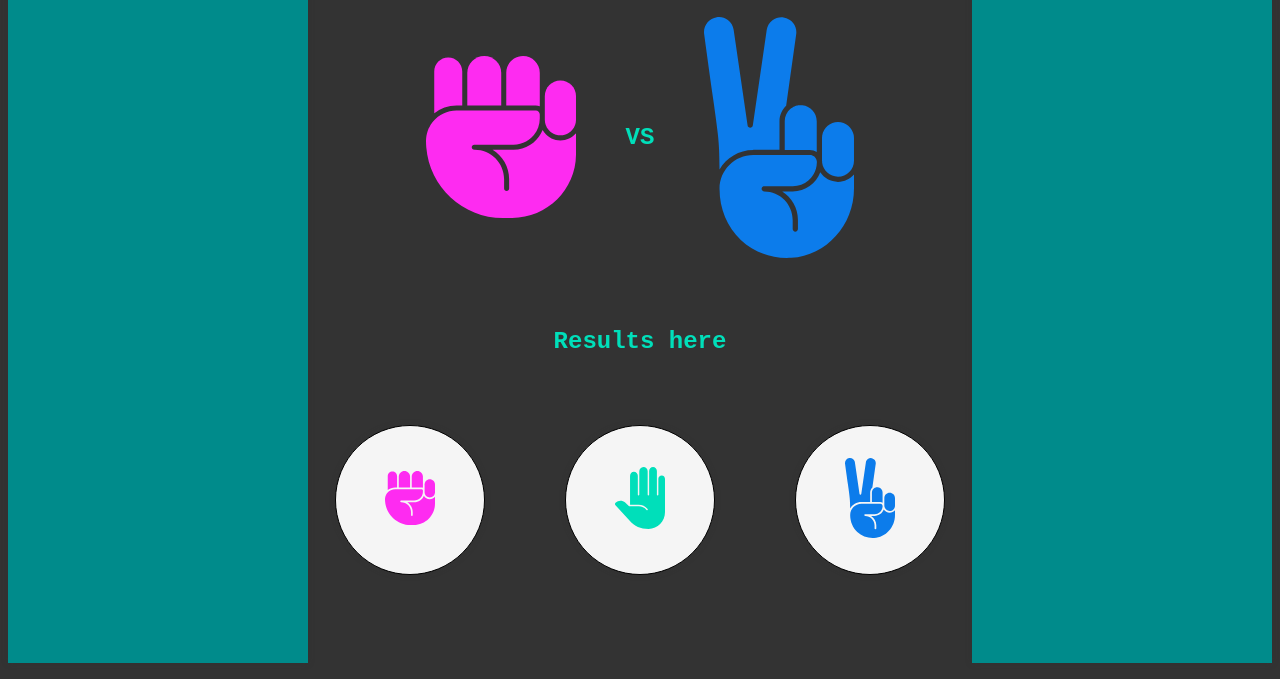
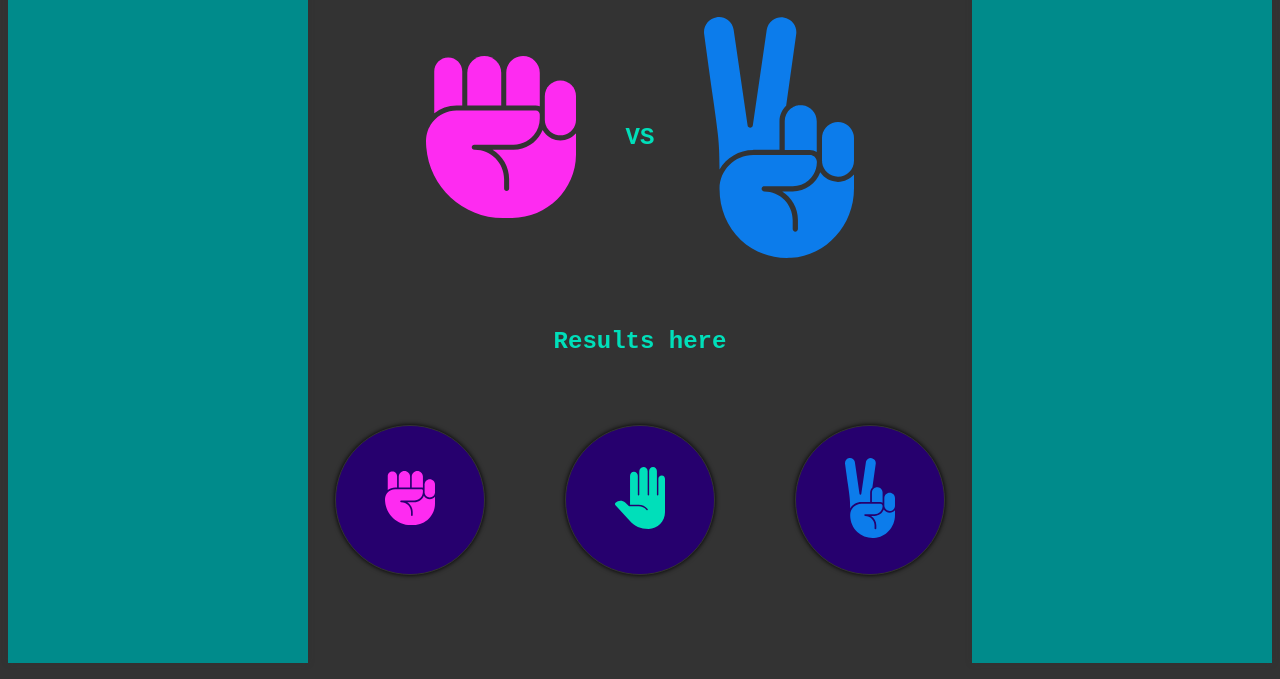
Before and after one commit to benjaAguilar/odin-RockPapperScissors, a plain HTML site: page index.html in a window 1280 px wide. Shown: the part 121-800 px from the top of the page. Drawn offline with Linux system fonts and the light colour scheme.

Commit message:
styled and colored buttons R-P-S

```diff
--- a/styles/styles.css
+++ b/styles/styles.css
@@ -57,18 +57,22 @@ body{
     width: 150px;
     height: 150px;
     padding: 20px;
-    border: 1px solid black;
-    box-shadow: 0px 0px 5px #333;
+    background-color: rgb(38, 0, 110);
+    border: 1px solid #333;
+    box-shadow: 0px 0px 5px black;
 }
 
 #rock-btn:hover{
     border: 5px solid rgb(254, 43, 241);
+    cursor: pointer;
 }
 #paper-btn:hover{
     border: 5px solid rgb(0, 223, 186);
+    cursor: pointer;
 }
 #scissors-btn:hover{
     border: 5px solid rgb(12, 124, 235);
+    cursor: pointer;
 }
 
 button img{
```
